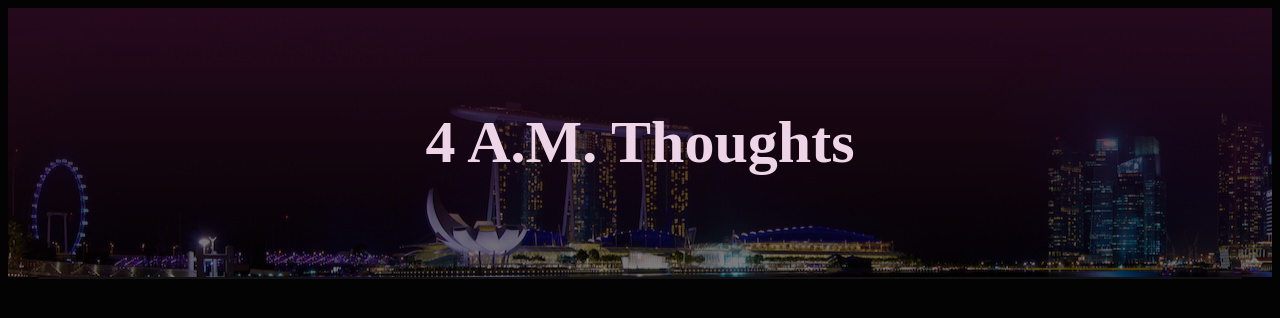
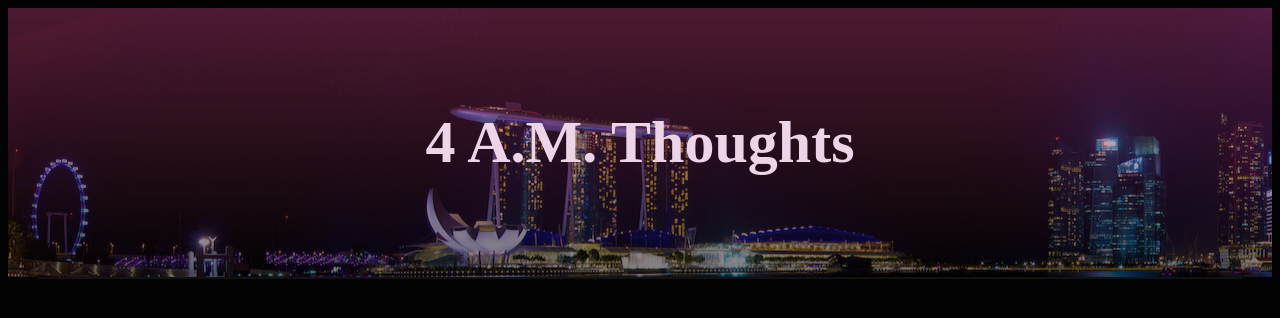
Before and after one commit to ZackReee/4amThoughts, a plain HTML site: page index.html in a window 1280 px wide. Drawn offline with Linux system fonts and the light colour scheme.

Commit message:
Update index.html

```diff
--- a/index.html
+++ b/index.html
@@ -17,7 +17,7 @@
         text-align: center;
         background-image:
         linear-gradient(
-          rgba(41, 10, 31, 0.918),
+          rgba(240, 75, 152, 0.315),
           rgba(0, 0, 0, 0.5)),
         url('banner1.jpg');
         max-width: 100%;
```
